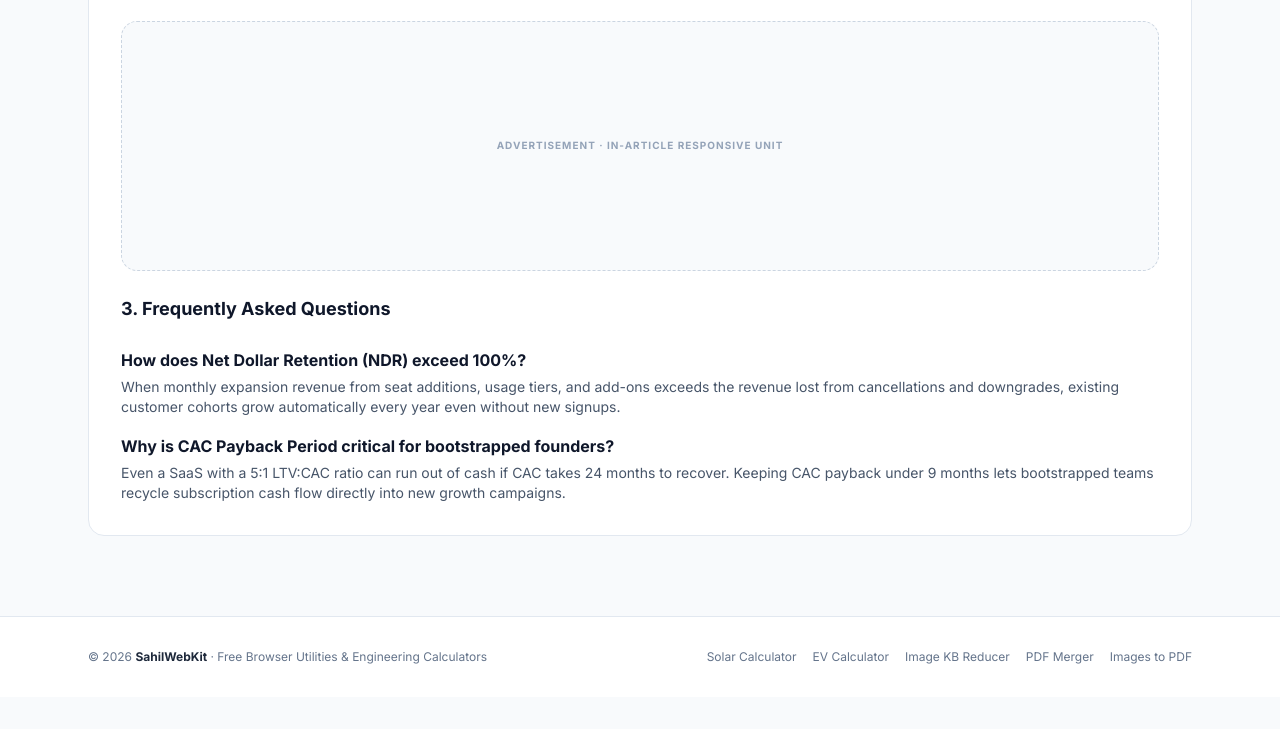
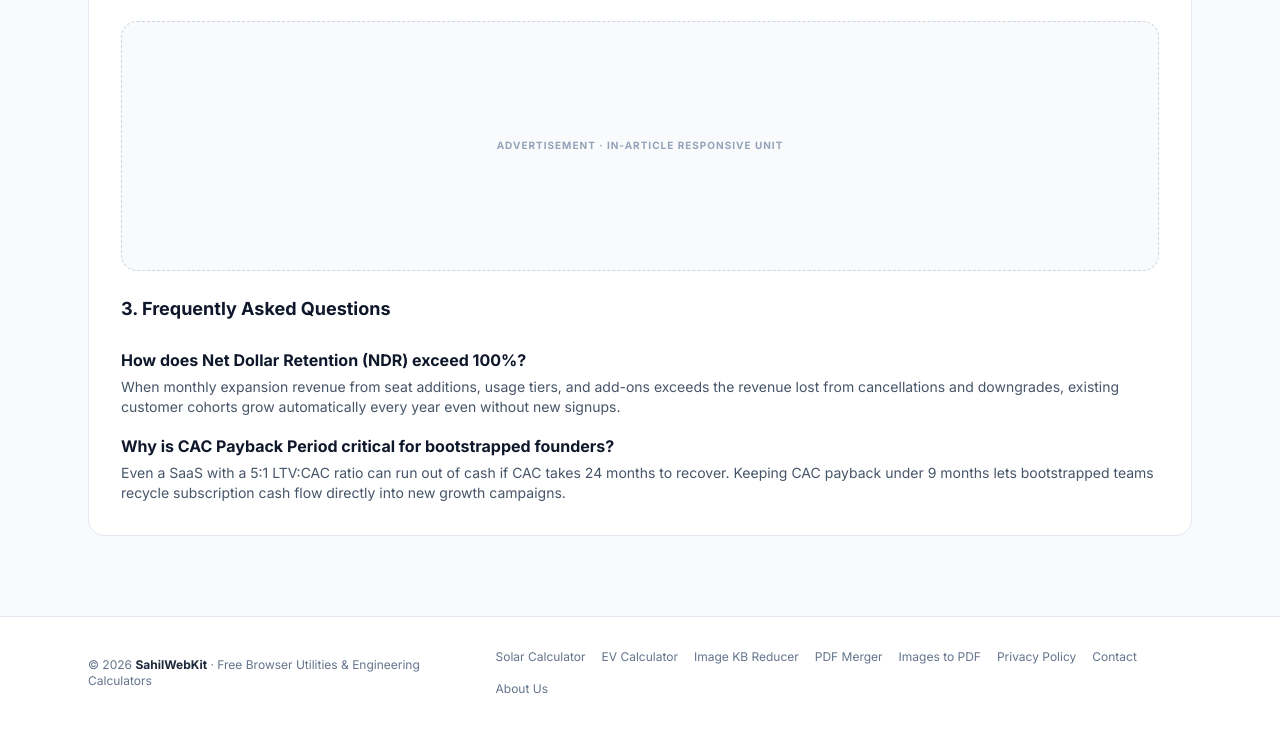
Before and after one commit to Sahil-Mor126125/Tools4u, a plain HTML site: page saas-calculator.html in a window 1280 px wide. Shown: the part 2086-2815 px from the top of the page. Before the commit the page ends 2783 px from the top, so only its background shows below. Drawn offline with nearby package versions, Linux system fonts and the light colour scheme.

Commit message:
Add links to Privacy Policy, Contact, and About Us

```diff
--- a/saas-calculator.html
+++ b/saas-calculator.html
@@ -300,6 +300,9 @@
         <a href="/image-kb-reducer" class="hover:text-indigo-600">Image KB Reducer</a>
         <a href="/pdf-merger" class="hover:text-indigo-600">PDF Merger</a>
         <a href="/image-to-pdf" class="hover:text-indigo-600">Images to PDF</a>
+        <a href="/privacy-policy">Privacy Policy</a>
+        <a href="/contact">Contact</a>
+        <a href="/about">About Us</a>
       </div>
     </div>
   </footer>
```
